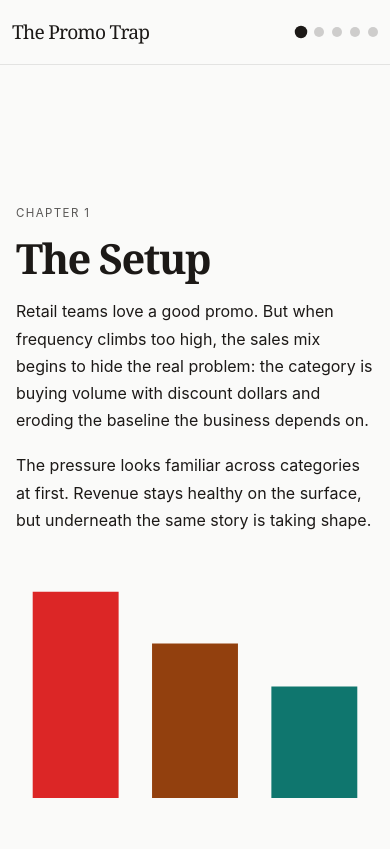
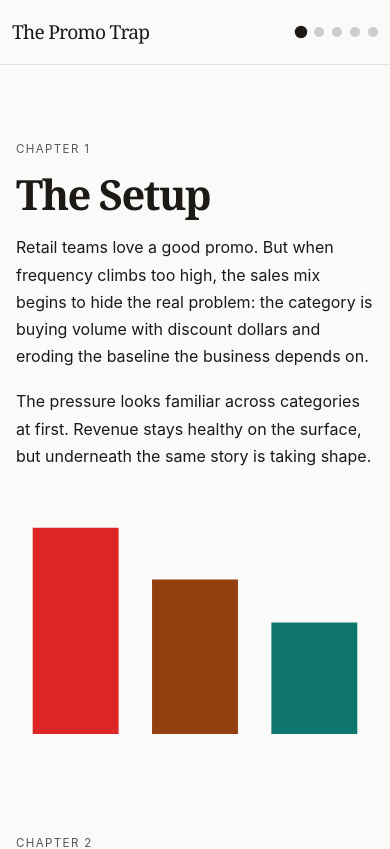
Before and after one commit to MeganHewitt/P302-2, a Vue app: page / in a window 390 px wide. Shown: the top 849 px of the page. Built offline with nearby package versions, Linux system fonts and the light colour scheme.

Commit message:
refactor: update padding for story-shell and story-chapter classes

```diff
--- a/src/style.css
+++ b/src/style.css
@@ -85,8 +85,7 @@ body {
 
 .story-shell {
   max-width: 720px !important;
-  padding-top: 96px;
-  padding-bottom: 64px;
+  padding: 48px;
 }
 
 .story-chapter {
@@ -230,8 +229,7 @@ p {
   }
 
   .story-shell {
-    padding-left: 16px;
-    padding-right: 16px;
+    padding: 32px 16px;
   }
 
   .story-chapter {
```
